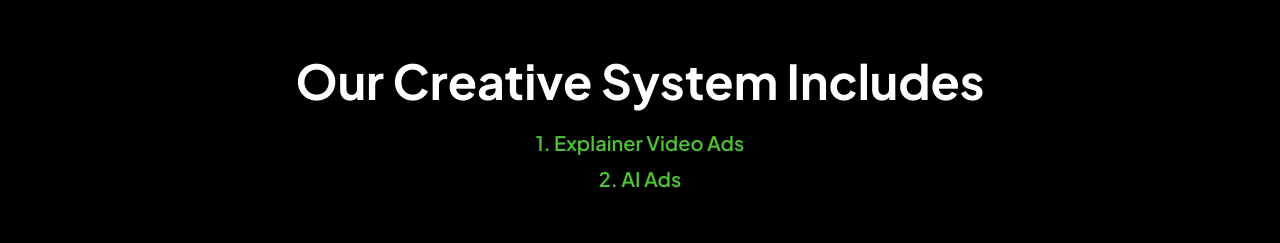
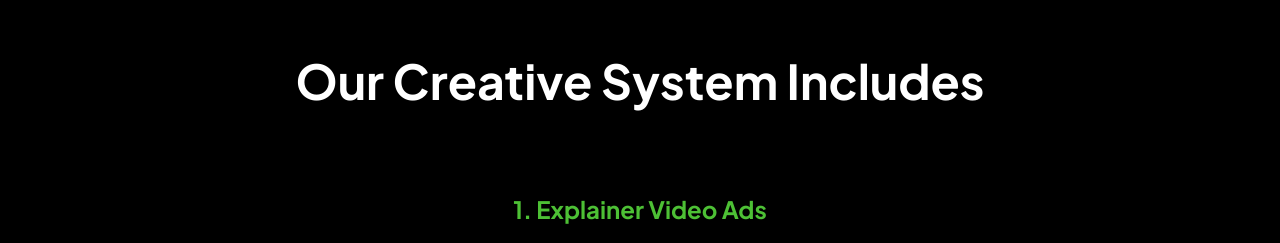
Before and after one commit to muhammad1hamid/usmann3, a React (Vite) app: page / in a window 1280 px wide. Shown: the part 1600-1843 px from the top of the page. Built offline with nearby package versions, Linux system fonts and the light colour scheme.

Commit message:
Build passed

```diff
--- a/src/App.tsx
+++ b/src/App.tsx
@@ -185,10 +185,7 @@ function App() {
         <h2 className="text-3xl md:text-4xl lg:text-5xl font-bold text-center text-white mb-6">
           Our Creative System Includes
         </h2>
-        <div className="flex flex-col items-center gap-2 mb-4">
-          <p className="text-lg md:text-xl font-semibold text-[#4DC035]">1. Explainer Video Ads</p>
-          <p className="text-lg md:text-xl font-semibold text-[#4DC035]">2. AI Ads</p>
-        </div>
+
       </div>
 
       {/* Explainer Video Ads Section */}
```
